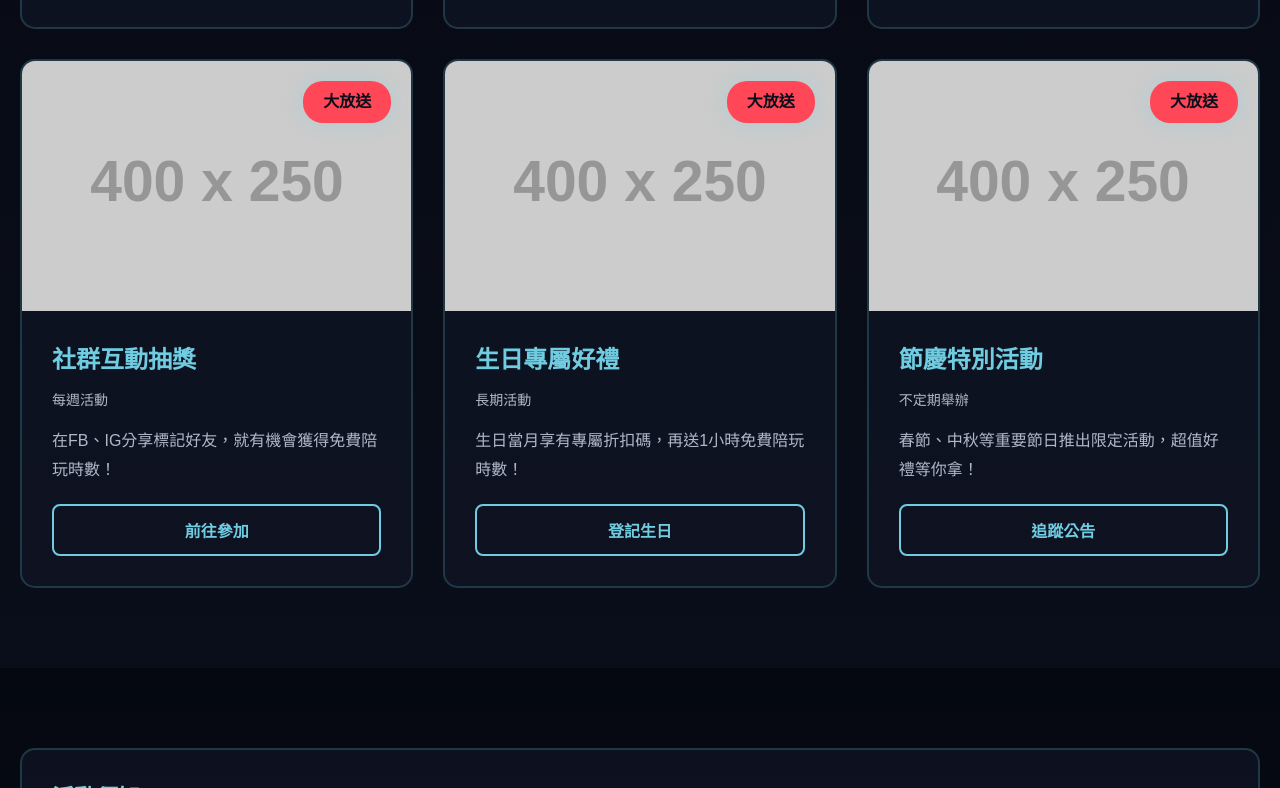
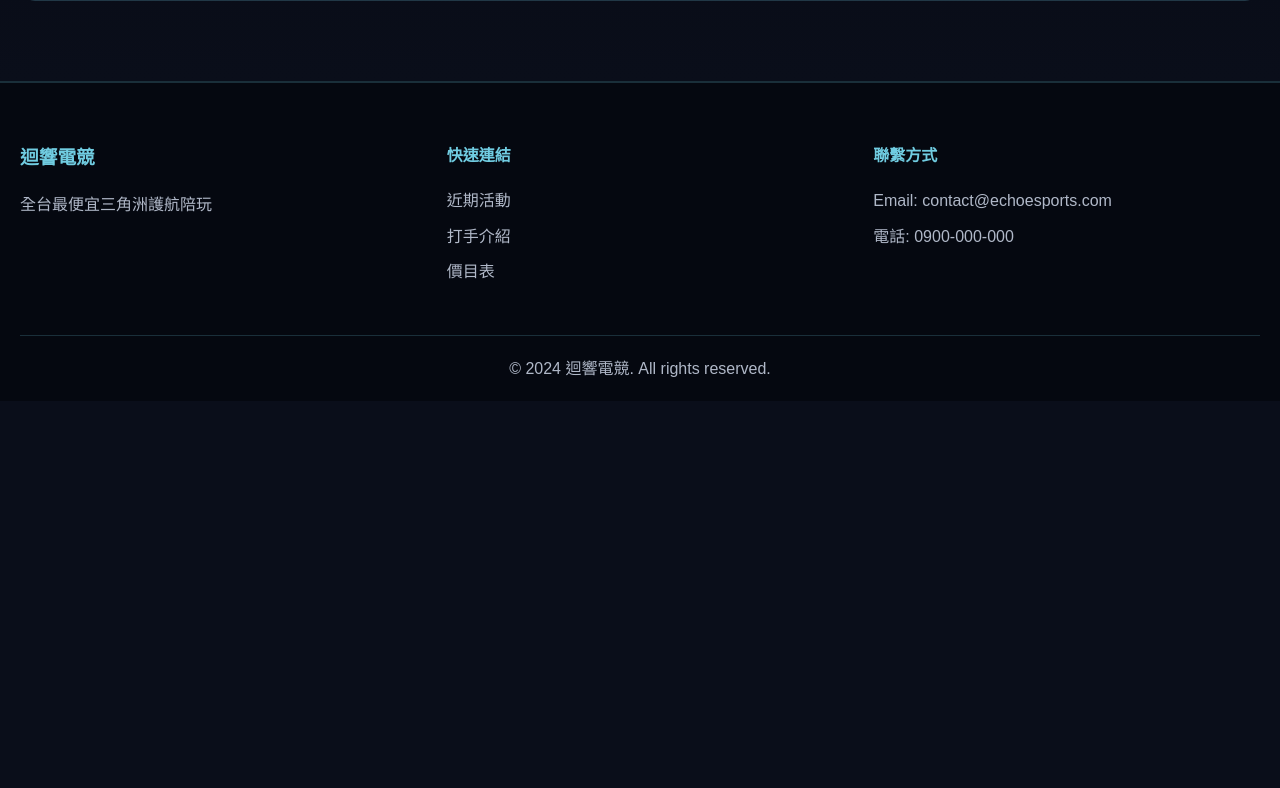
Before and after one commit to BlackPolo623/EchoEsportDF, a plain HTML site: page events.html in a window 1280 px wide. Shown: the part 2449-3237 px from the top of the page. After the commit the page ends 2850 px from the top, so only its background shows below. Drawn offline with Linux system fonts and the light colour scheme; placeholder pictures from the web are drawn by us.

Commit message:
Add files via upload

```diff
--- a/events.html
+++ b/events.html
@@ -83,18 +83,6 @@
                             <button class="event-btn">了解更多</button>
                         </div>
                     </div>
-                    <div class="event-card">
-                        <div class="event-badge upcoming">即將開始</div>
-                        <div class="event-image">
-                            <img src="images/discount4.jpg" alt="月度超值優惠" onerror="this.src='https://via.placeholder.com/400x250/70cce1/ffffff?text=月度超值優惠'">
-                        </div>
-                        <div class="event-content">
-                            <h3>月度超值優惠</h3>
-                            <p class="event-date">2024/12/01 開始</p>
-                            <p class="event-desc">每月1號限定超殺優惠，最高可享5折！</p>
-                            <button class="event-btn">設定提醒</button>
-                        </div>
-                    </div>
                 </div>
             </div>
         </section>
@@ -138,42 +126,6 @@
                             <p class="event-date">每月抽選</p>
                             <p class="event-desc">每月抽出10名幸運會員，免費體驗2小時頂級護航服務！</p>
                             <button class="event-btn">參加抽獎</button>
-                        </div>
-                    </div>
-                    <div class="event-card">
-                        <div class="event-badge" style="background: #ff4757;">大放送</div>
-                        <div class="event-image">
-                            <img src="images/giveaway4.jpg" alt="社群互動抽獎" onerror="this.src='https://via.placeholder.com/400x250/70cce1/ffffff?text=社群互動抽獎'">
-                        </div>
-                        <div class="event-content">
-                            <h3>社群互動抽獎</h3>
-                            <p class="event-date">每週活動</p>
-                            <p class="event-desc">在FB、IG分享標記好友，就有機會獲得免費陪玩時數！</p>
-                            <button class="event-btn">前往參加</button>
-                        </div>
-                    </div>
-                    <div class="event-card">
-                        <div class="event-badge" style="background: #ff4757;">大放送</div>
-                        <div class="event-image">
-                            <img src="images/giveaway5.jpg" alt="生日專屬好禮" onerror="this.src='https://via.placeholder.com/400x250/70cce1/ffffff?text=生日專屬好禮'">
-                        </div>
-                        <div class="event-content">
-                            <h3>生日專屬好禮</h3>
-                            <p class="event-date">長期活動</p>
-                            <p class="event-desc">生日當月享有專屬折扣碼，再送1小時免費陪玩時數！</p>
-                            <button class="event-btn">登記生日</button>
-                        </div>
-                    </div>
-                    <div class="event-card">
-                        <div class="event-badge" style="background: #ff4757;">大放送</div>
-                        <div class="event-image">
-                            <img src="images/giveaway6.jpg" alt="節慶特別活動" onerror="this.src='https://via.placeholder.com/400x250/70cce1/ffffff?text=節慶特別活動'">
-                        </div>
-                        <div class="event-content">
-                            <h3>節慶特別活動</h3>
-                            <p class="event-date">不定期舉辦</p>
-                            <p class="event-desc">春節、中秋等重要節日推出限定活動，超值好禮等你拿！</p>
-                            <button class="event-btn">追蹤公告</button>
                         </div>
                     </div>
                 </div>
```
Also changed, not shown: images/giveaway1.jpg (added), images/giveaway2.jpg (added), images/giveaway3.jpg (added).
